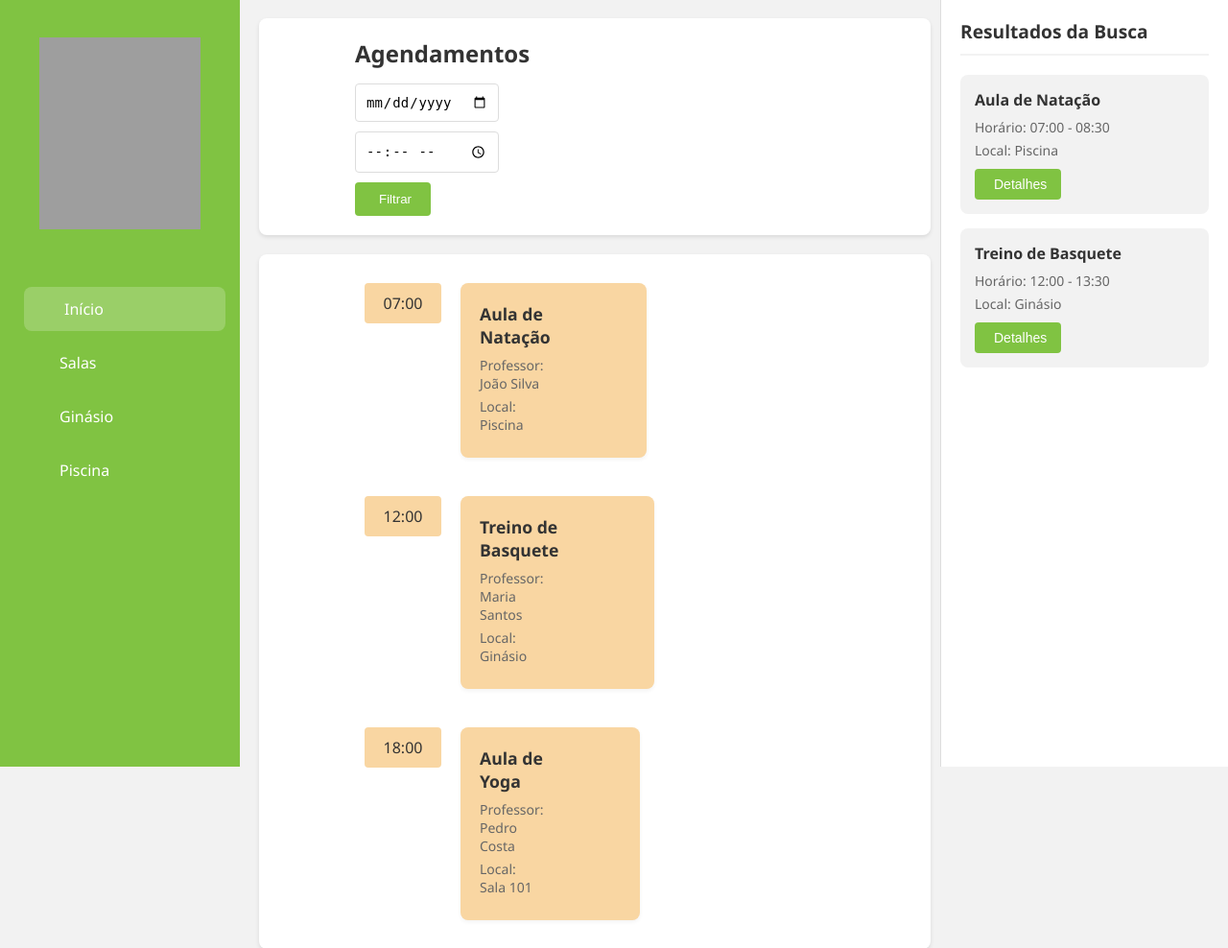
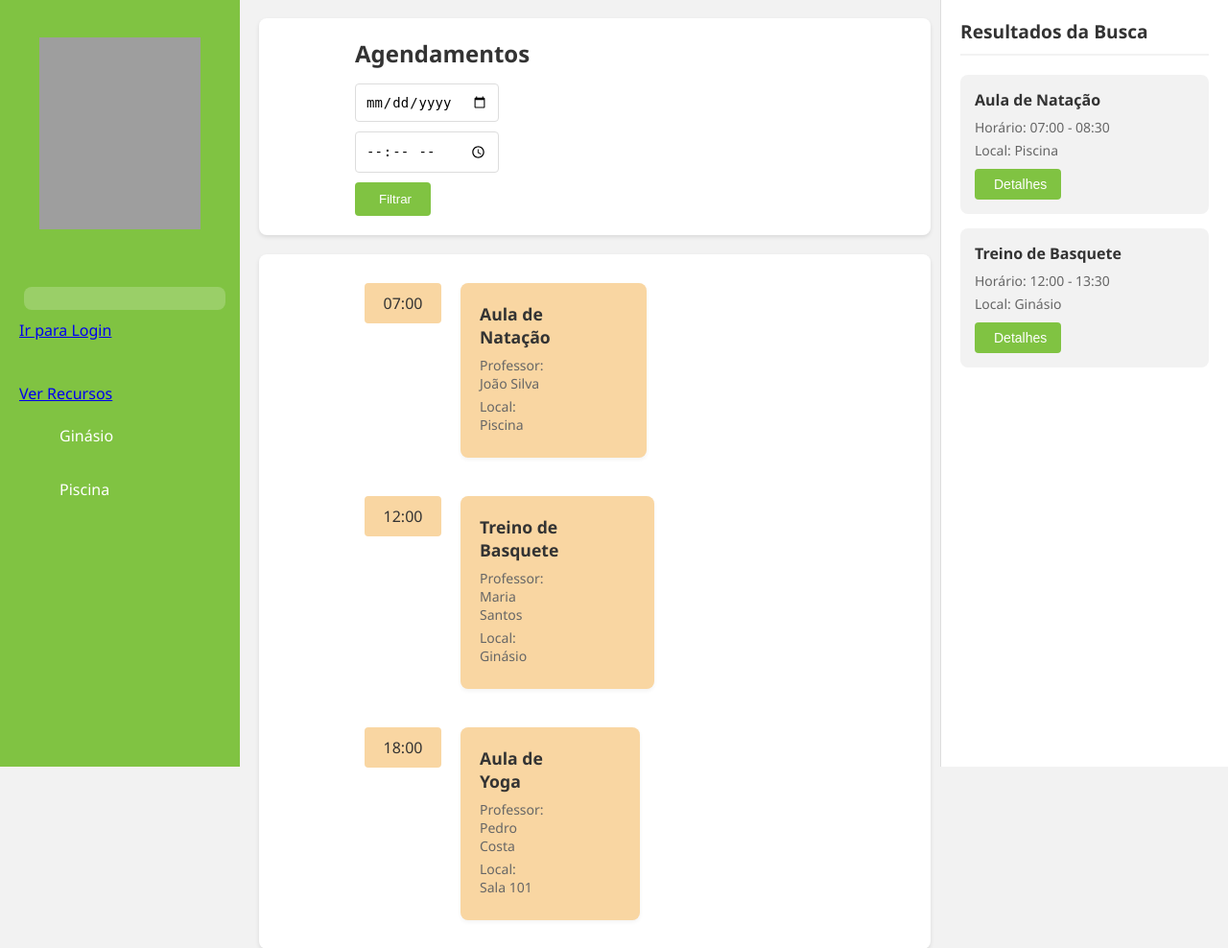
Before and after one commit to WilliannyLima/BE-Desk, a Django app: template blocoe/templates/inicio.html in a window 1280 px wide. Shown: the part 45-1033 px from the top of the page at 96% size. Run offline with Django 5.2, Linux system fonts and the light colour scheme; the template is opened without the code that fills it, so the values that code supplies are empty; grey boxes are pictures that could not be loaded.

Commit message:
ADICIONANDO INICIO NO TEMPLATES

```diff
--- a/blocoe/templates/inicio.html
+++ b/blocoe/templates/inicio.html
@@ -27,11 +27,11 @@
             <nav class="sidebar-nav">
                 <a href="#" class="nav-item active">
                     <i class="fas fa-home"></i>
-                    <span>Início</span>
+                    <span>    <a href="{% url 'login' %}">Ir para Login</a></span>
                 </a>
                 <a href="#" class="nav-item">
                     <i class="fas fa-door-open"></i>
-                    <span>Salas</span>
+                    <span><a href="{% url 'ver_recursos' %}">Ver Recursos</a></span>
                 </a>
                 <a href="#" class="nav-item">
                     <i class="fas fa-basketball-ball"></i>
```
